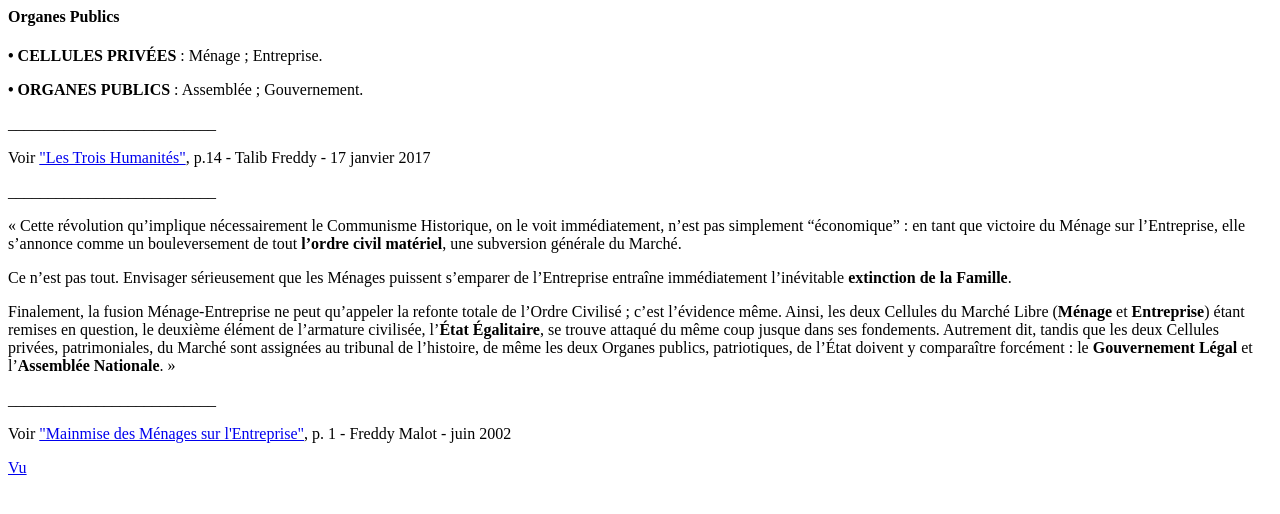
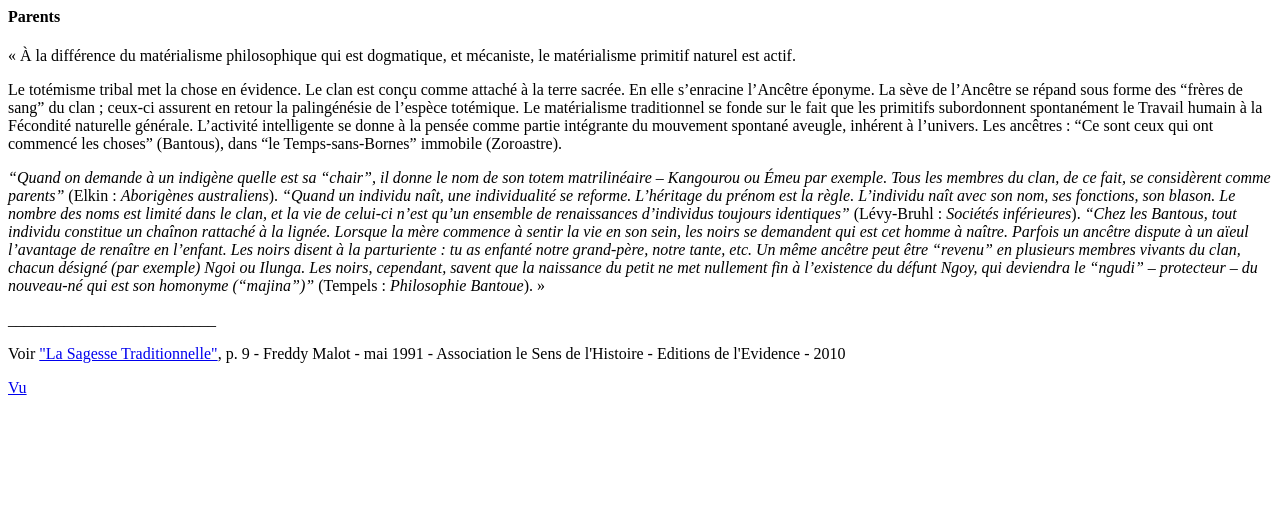
Before and after one commit to Anselm00/boussole, a PHP site: page /parents.php in a window 1280 px wide. Shown: the top 514 px of the page. Run offline with PHP 8.4, Linux system fonts and the light colour scheme.

Commit message:
no message

```diff
--- a/modal/parents.php
+++ b/modal/parents.php
@@ -1,22 +1,39 @@
 <!-- Modal Structure -->
-<div id="organes-publics" class="modal">
+<div id="parents" class="modal">
 			<div class="modal-content">
-			  <h4>Organes Publics</h4>
+			  <h4>Parents</h4>
 
-
-<p><b>• CELLULES PRIVÉES</b> : Ménage ; Entreprise.</p>
-<p><b>• ORGANES PUBLICS</b> : Assemblée ; Gouvernement.</p>
-<p>__________________________</p>
-<p>Voir <a href="https://www.eglise-realiste.org/pdf/Trois_Humanites_ed.pdf" target="_blank"> "Les Trois Humanités"</a>, p.14 - Talib Freddy - 17 janvier 2017</p>
-<p>__________________________</p>
-
-			  <p>« Cette révolution qu’implique nécessairement le Communisme Historique, on le voit immédiatement, n’est pas simplement “économique” : en tant que victoire du Ménage sur l’Entreprise, elle s’annonce comme un bouleversement de tout <b>l’ordre civil matériel</b>, une subversion générale du Marché.</p>
-<p>Ce n’est pas tout. Envisager sérieusement que les Ménages puissent s’emparer de l’Entreprise entraîne immédiatement l’inévitable <b>extinction de la Famille</b>.</p>
-<p>Finalement, la fusion Ménage-Entreprise ne peut qu’appeler la refonte totale de l’Ordre Civilisé ; c’est l’évidence même. Ainsi, les deux Cellules du Marché Libre (<b>Ménage</b> et <b>Entreprise</b>) étant remises en question, le deuxième élément de l’armature civilisée, l’<b>État Égalitaire</b>, se trouve attaqué du même coup jusque dans ses fondements. Autrement dit, tandis que les deux Cellules privées, patrimoniales, du Marché sont assignées au tribunal de l’histoire, de même les deux Organes publics, patriotiques, de l’État doivent y comparaître forcément : le <b>Gouvernement Légal</b> et l’<b>Assemblée Nationale</b>. »</p>
+			  <p>« À la différence du matérialisme philosophique qui est dogmatique, et mécaniste, le
+matérialisme primitif naturel est actif.</p>
+<p>Le totémisme tribal met la chose en évidence. Le clan est conçu comme attaché à
+la terre sacrée. En elle s’enracine l’Ancêtre éponyme. La sève de l’Ancêtre se répand
+sous forme des “frères de sang” du clan ; ceux-ci assurent en retour la palingénésie de
+l’espèce totémique. Le matérialisme traditionnel se fonde sur le fait que les primitifs
+subordonnent spontanément le Travail humain à la Fécondité naturelle générale.
+L’activité intelligente se donne à la pensée comme partie intégrante du mouvement
+spontané aveugle, inhérent à l’univers. Les ancêtres : “Ce sont ceux qui ont
+commencé les choses” (Bantous), dans “le Temps-sans-Bornes” immobile
+(Zoroastre).</p>
+			  <p><i>“Quand on demande à un indigène quelle est sa “chair”, il donne le nom de son
+totem matrilinéaire – Kangourou ou Émeu par exemple. Tous les membres du clan,
+de ce fait, se considèrent comme parents” </i>(Elkin : <i>Aborigènes australiens</i>).<i>
+“Quand un individu naît, une individualité se reforme. L’héritage du prénom est
+la règle. L’individu naît avec son nom, ses fonctions, son blason. Le nombre des
+noms est limité dans le clan, et la vie de celui-ci n’est qu’un ensemble de renaissances
+d’individus toujours identiques” </i>(Lévy-Bruhl :<i> Sociétés inférieures</i>). <i>“Chez les
+Bantous, tout individu constitue un chaînon rattaché à la lignée. Lorsque la mère
+commence à sentir la vie en son sein, les noirs se demandent qui est cet homme à
+naître. Parfois un ancêtre dispute à un aïeul l’avantage de renaître en l’enfant. Les
+noirs disent à la parturiente : tu as enfanté notre grand-père, notre tante, etc. Un
+même ancêtre peut être “revenu” en plusieurs membres vivants du clan, chacun
+désigné (par exemple) Ngoi ou Ilunga. Les noirs, cependant, savent que la naissance
+du petit ne met nullement fin à l’existence du défunt Ngoy, qui deviendra le “ngudi”
+– protecteur – du nouveau-né qui est son homonyme (“majina”)” </i>(Tempels :<i>
+Philosophie Bantoue</i>). »</p>
 
 			  <p>__________________________</p>
 
-			  <p>Voir <a href="https://www.eglise-realiste.org/pdf/Mainmise_des_menages_ed.pdf" target="_blank"> "Mainmise des Ménages sur l'Entreprise"</a>, p. 1 - Freddy Malot - juin 2002</p>
+			  <p>Voir <a href="https://www.eglise-realiste.org/pdf/Sagesse_Trad_ed.pdf" target="_blank"> "La Sagesse Traditionnelle"</a>, p. 9 - Freddy Malot - mai 1991 - Association le Sens de l'Histoire - Editions de l'Evidence - 2010</p>
 
 
 
```
Also changed, not shown: modal/patience.php (added, +37 -0 lines), modal/patrie-celeste.php (added, +33 -0 lines), modal/pere-supreme.php (added, +24 -0 lines), modal/pere.php (added, +53 -0 lines), modal/personnalisme.php (added, +27 -0 lines), modal/responsable.php (added, +33 -0 lines), navigation-boussole.php (+7 -2 lines).
